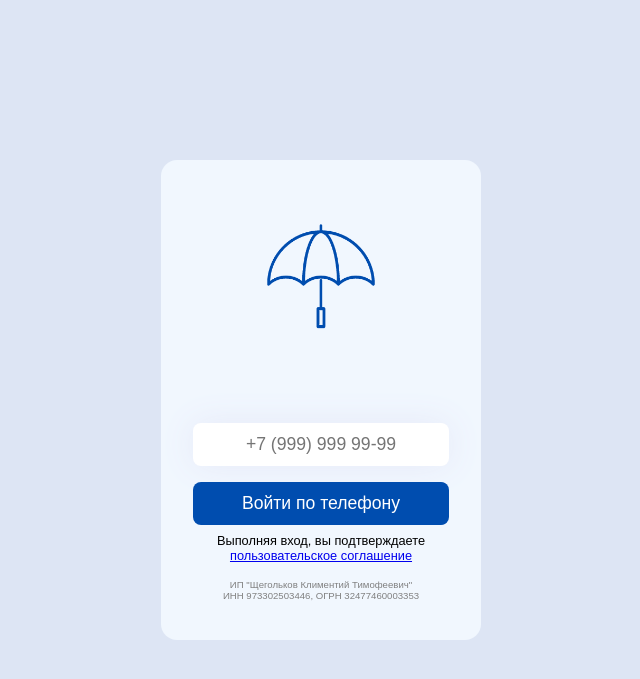
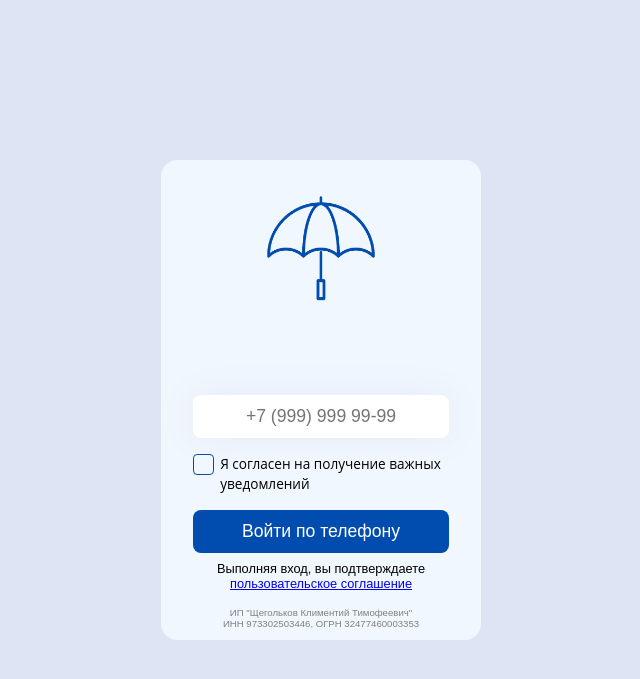
Before and after one commit to shareu-wish/wish-webapp, a Flask app: page /auth in a window 1280 px wide. Shown: the top 679 px of the page, without its empty margins (319-959 px from the left). Run offline with Flask 3, Linux system fonts and the light colour scheme.

Commit message:
Соглашение

```diff
--- a/main.py
+++ b/main.py
@@ -223,6 +223,11 @@ def loading():
     return render_template("loading.html")
 
 
+@app.route('/agreement')
+def agreement():
+    return send_from_directory(app.static_folder, "agreement.docx")
+
+
 if __name__ == "__main__":
     if config.DEBUG:
         app.run(port=5000, debug=True, host=config.DEBUG_HOST)
--- a/static/css/auth.css
+++ b/static/css/auth.css
@@ -226,3 +226,58 @@ input[type="number"] {
   color: gray;
   pointer-events: none;
 }
+
+
+/* Checkbox */
+.checkbox-rect {
+  margin-top: 1rem;
+}
+.checkbox-rect input[type="checkbox"] {
+  display: none;
+}
+.checkbox-rect input[type="checkbox"] + label {
+  display: block;
+  position: relative;
+  padding-left: 1.7rem;
+  margin-bottom: 20px;
+  font: 14px/20px "Open Sans", Arial, sans-serif;
+  cursor: pointer;
+  -webkit-user-select: none;
+  -moz-user-select: none;
+  -ms-user-select: none;
+  font-size: 0.85rem;
+}
+.checkbox-rect input[type="checkbox"]:hover + label:hover {
+  color: #004daf;
+}
+.checkbox-rect input[type="checkbox"]:hover + label:before {
+  background: #004caf71;
+  box-shadow: inset 0px 0px 0px 2px #f1f7fe;
+}
+.checkbox-rect input[type="checkbox"] + label:last-child {
+  margin-bottom: 0;
+}
+.checkbox-rect input[type="checkbox"] + label:before {
+  content: "";
+  display: block;
+  width: 1.4em;
+  height: 1.4em;
+  border: 1px solid #004daf;
+  border-radius: 0.3em;
+  position: absolute;
+  left: 0;
+  top: 0;
+  -webkit-transition: all 0.2s, background 0.2s ease-in-out;
+  transition: all 0.2s, background 0.2s ease-in-out;
+  background: #f1f7fe;
+}
+.checkbox-rect input[type="checkbox"]:checked + label:before {
+  width: 1.3em;
+  height: 1.3em;
+  border-radius: 0.3em;
+  border: 2px solid #f1f7fe;
+  -webkit-transform: rotate(90deg);
+  transform: rotate(90deg);
+  background: #004daf;
+  box-shadow: 0 0 0 1px #004daf;
+}
--- a/static/js/auth.js
+++ b/static/js/auth.js
@@ -17,6 +17,10 @@ function goToPreVerification() {
       .replaceAll("-", "").length !== 11
   )
     return alert("Введите номер телефона");
+
+  if (!$("#notificationAgreementCheckbox")[0].checked)
+    return alert("Необходимо согласиться с получением важных уведомлений!");
+
   sessionStorage.setItem("phone", phone);
   $("#yourPhone").text(phone);
 
--- a/templates/auth.html
+++ b/templates/auth.html
@@ -19,9 +19,13 @@
 
     <div class="inputPhoneContainer">
       <input type="tel" id="phone" class="phoneInput" placeholder="+7 (999) 999 99-99">
+      <div class="checkbox-rect">
+        <input type="checkbox" id="notificationAgreementCheckbox" name="check">
+        <label for="notificationAgreementCheckbox">Я согласен на получение важных уведомлений</label>
+      </div>
       <button class="nextBtn" onclick="goToPreVerification()">Войти по телефону</button>
 
-      <p class="usage-terms">Выполняя вход, вы подтверждаете <a href="https://fig_tebe.ru/"
+      <p class="usage-terms">Выполняя вход, вы подтверждаете <a href="https://shareu.ru/agreement"
           target="_blank">пользовательское соглашение</a></p>
 
       <div class="business-info-container">
```
Also changed, not shown: 1 other file.
